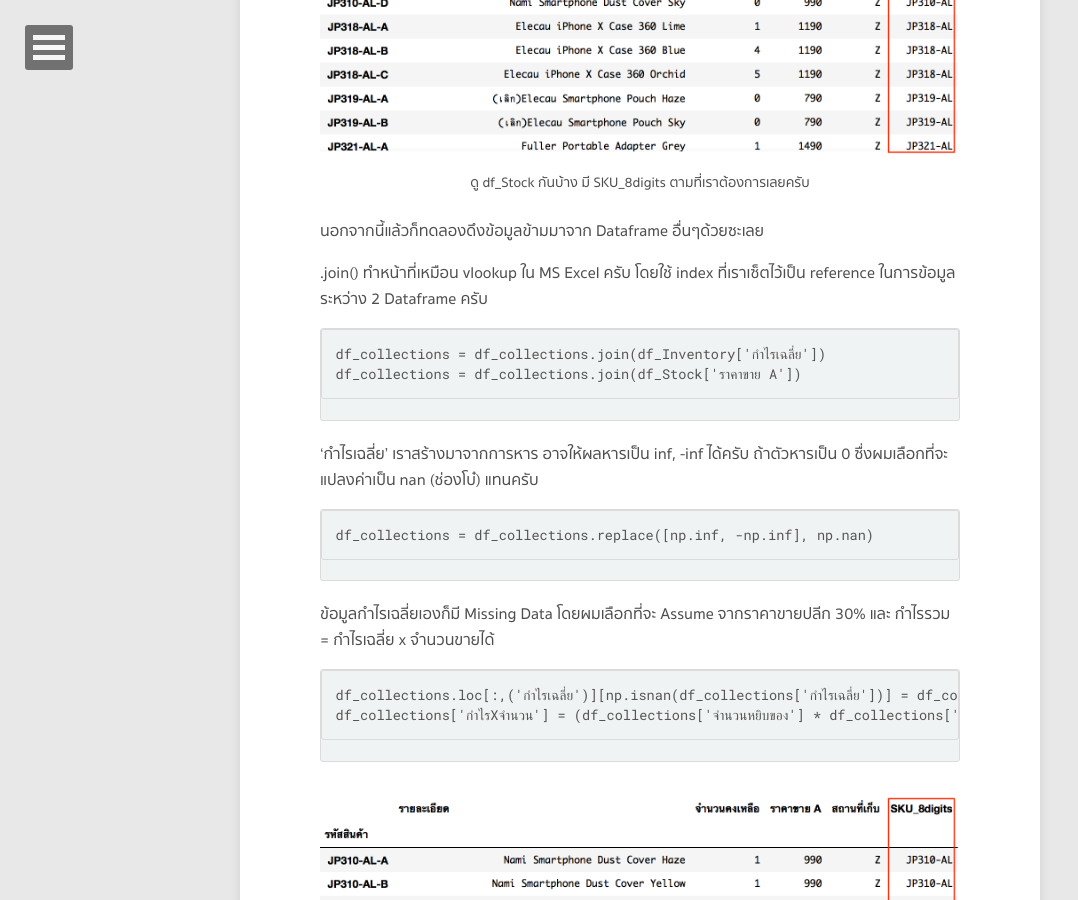
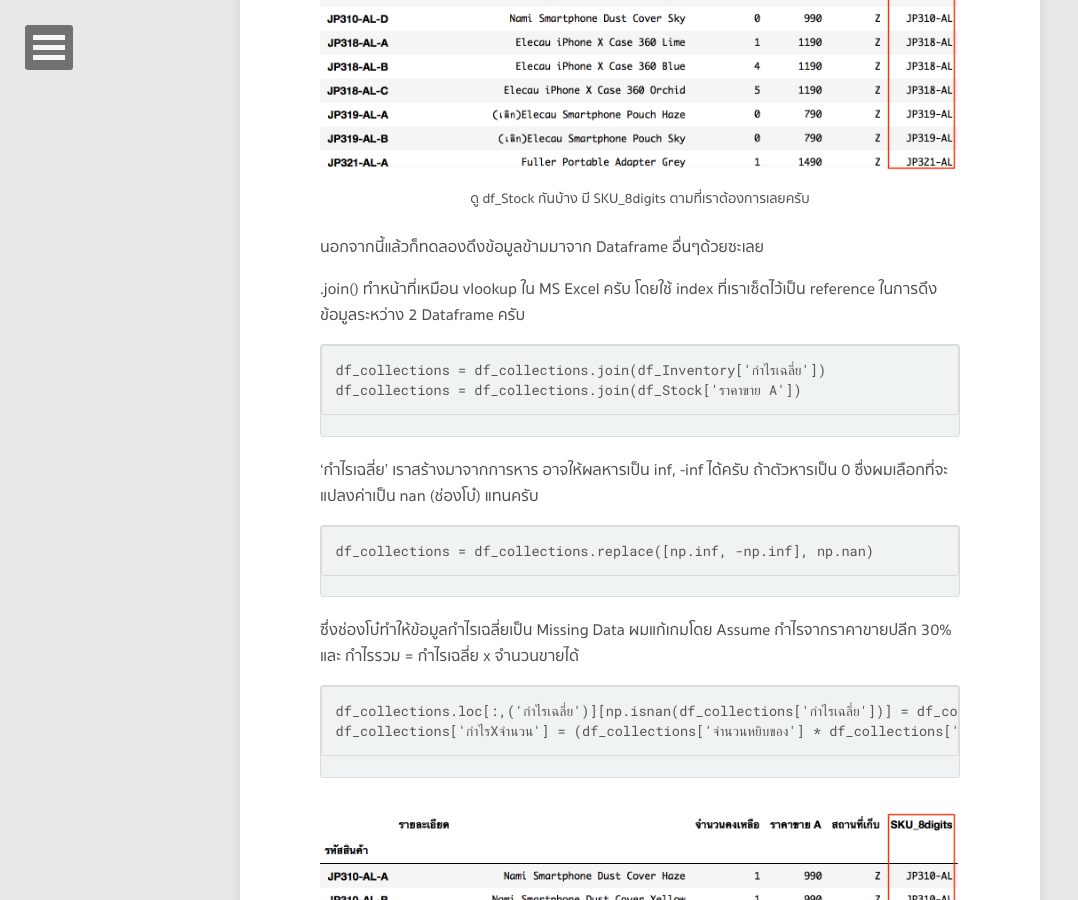
Before and after one commit to tupleblog/tupleblog.github.io, a Jekyll site: the page built from _posts/2018-03-10-Python-for-Business-part1.md, in a window 1280 px wide and 900 px high, scrolled down 7111 px. Shown: the whole window, without its empty margins (0-1078 px from the left). Built offline with Jekyll 4.4.1, drawn with Linux system fonts in a browser that asks for light colours; nearby versions of some CDN libraries; comment, search, counter and statistics services are not loaded; some of the changed text lies outside the part shown.

Commit message:
amend content

````diff
--- a/_posts/2018-03-10-Python-for-Business-part1.md
+++ b/_posts/2018-03-10-Python-for-Business-part1.md
@@ -216,7 +217,7 @@
 
 นอกจากนี้แล้วก็ทดลองดึงข้อมูลข้ามมาจาก Dataframe อื่นๆด้วยซะเลย
 
-.join() ทำหน้าที่เหมือน vlookup ใน MS Excel ครับ โดยใช้ index ที่เราเซ็ตไว้เป็น reference ในการข้อมูลระหว่าง 2 Dataframe ครับ
+.join() ทำหน้าที่เหมือน vlookup ใน MS Excel ครับ โดยใช้ index ที่เราเซ็ตไว้เป็น reference ในการดึงข้อมูลระหว่าง 2 Dataframe ครับ
 ```
 df_collections = df_collections.join(df_Inventory['กำไรเฉลี่ย'])
 df_collections = df_collections.join(df_Stock['ราคาขาย A'])
@@ -227,7 +228,7 @@
 df_collections = df_collections.replace([np.inf, -np.inf], np.nan)
 ```
 
-ข้อมูลกำไรเฉลี่ยเองก็มี Missing Data โดยผมเลือกที่จะ Assume จากราคาขายปลีก 30%
+ซึ่งช่องโบ๋ทำให้ข้อมูลกำไรเฉลี่ยเป็น Missing Data ผมแก้เกมโดย Assume กำไรจากราคาขายปลีก 30%
 และ กำไรรวม = กำไรเฉลี่ย x จำนวนขายได้
 ```
 df_collections.loc[:,('กำไรเฉลี่ย')][np.isnan(df_collections['กำไรเฉลี่ย'])] = df_collections['ราคาขาย A'] * 0.3
@@ -275,9 +276,11 @@
 pivot_Order_box['Sum7D'] = pivot_Order_box[pivot_Order_box.columns[-10:-3]].sum(axis=1)
 pivot_Order_box = pivot_Order_box[~pivot_Order_box.index.duplicated()]
 ```
-***เลขติดลบ คือตำแหน่ง Column นับจากหลังสุดครับ -1 คือแถวหลังสุด -2 แถวรองหลังสุด***<br/>
-***บรรทัดล่างสุดเอาไว้แก้ duplicated Row ซึ่งปัญหานี้อาจเกิดได้หากข้อมูลที่เราเอามา .join() มี Key ซ้ำ***<br/>
-***[อ่านเพิ่มเติมจากลิ้งนี้ครับ](https://stackoverflow.com/questions/22720739/pandas-left-outer-join-results-in-table-larger-than-left-table)***
+เลขติดลบ คือตำแหน่ง Column นับจากหลังสุดครับ -1 คือแถวหลังสุด -2 แถวรองหลังสุด
+
+บรรทัดล่างสุดเอาไว้แก้ duplicated Row ซึ่งปัญหานี้อาจเกิดได้หากข้อมูลที่เราเอามา .join() มี Key ซ้ำ***<br/>
+
+[อ่านเพิ่มเติมจากลิ้งนี้ครับ](https://stackoverflow.com/questions/22720739/pandas-left-outer-join-results-in-table-larger-than-left-table)
 
 เรียบร้อยแล้วกับ เป้าหมายแรกของเรา : รายงานสรุปยอดสินค้าขายต่อวันเทียบสินค้าคงเหลือ
 <figure><center>
````
Also changed, not shown: other parts of _posts/2018-03-10-Python-for-Business-part1.md (+2 -1 lines).
